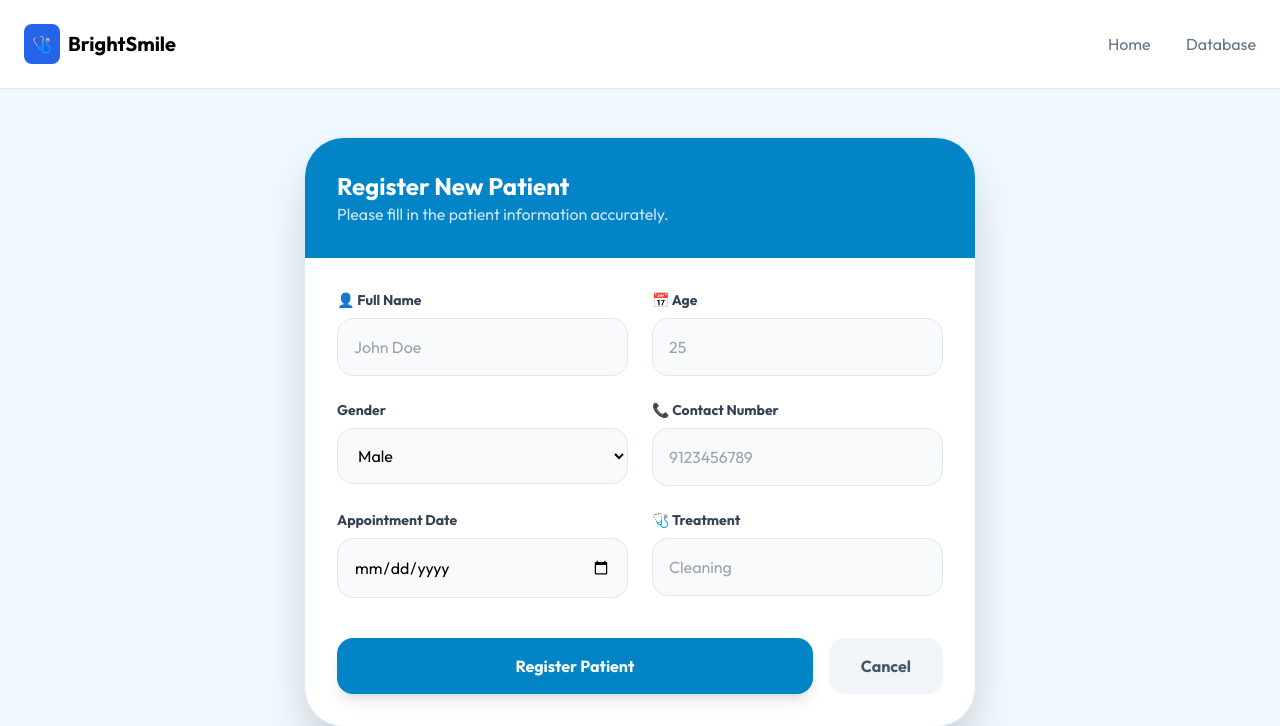
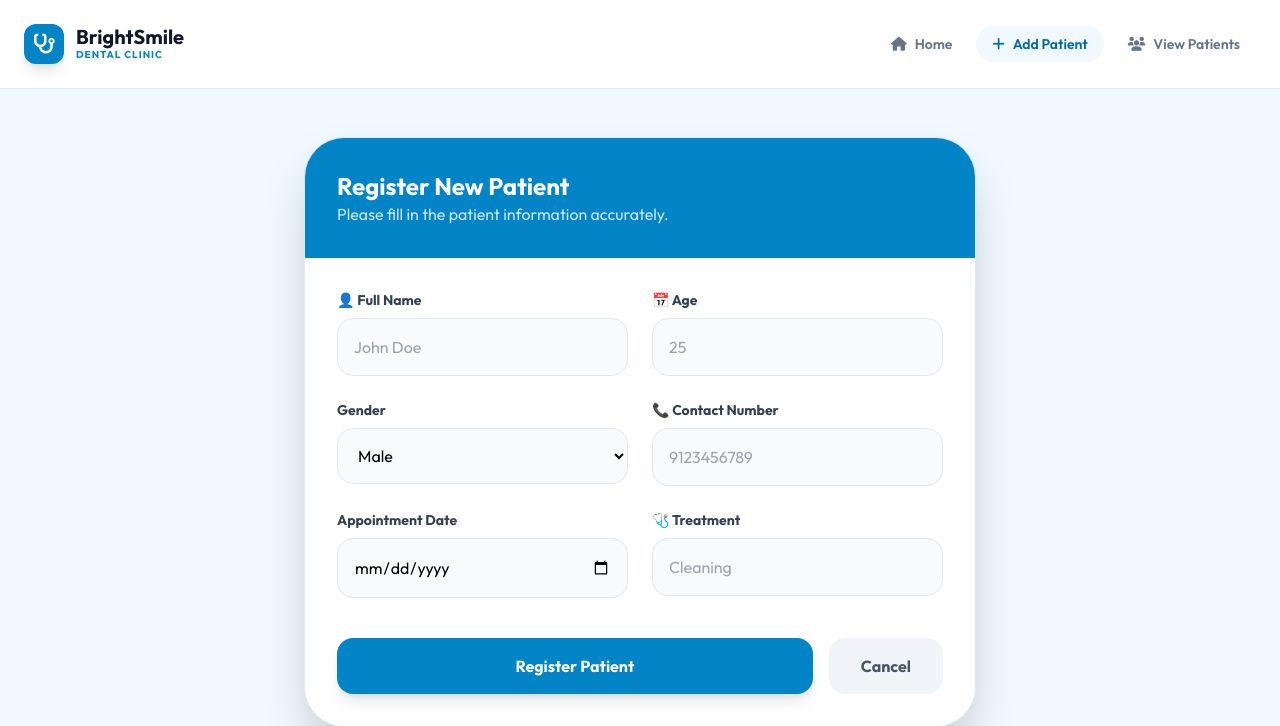
Before and after one commit to zelkam-cmd/catalan-caliuag-WST-PROJECT-BSIT2J-G1, a PHP site: page /add.php in a window 1280 px wide. Shown: the top 726 px of the page. Run offline with PHP 8.4, Linux system fonts and the light colour scheme; some libraries are stand-ins or nearby versions.

Commit message:
changed/added header.php

```diff
--- a/add.php
+++ b/add.php
@@ -9,18 +9,8 @@
     <style>body { font-family: 'Outfit', sans-serif; }</style>
 </head>
 <body class="bg-[#f0f9ff] min-h-screen flex flex-col">
-    <nav class="bg-white border-b p-6 sticky top-0 z-50">
-        <div class="max-w-7xl mx-auto flex justify-between items-center">
-            <div class="flex items-center gap-2">
-                <div class="bg-blue-600 p-2 rounded-lg text-white font-bold">🩺</div>
-                <h1 class="text-xl font-bold">BrightSmile</h1>
-            </div>
-            <div class="space-x-8 font-medium">
-                <a href="index.php" class="text-slate-500 hover:text-blue-600">Home</a>
-                <a href="view_patients.php" class="text-slate-500 hover:text-blue-600">Database</a>
-            </div>
-        </div>
-    </nav>
+    <?php include 'db_config.php'; ?>
+    <?php include 'header.php'; ?>
 
     <main class="flex-grow flex items-center justify-center py-12 px-6">
         <div class="max-w-2xl w-full bg-white rounded-[2.5rem] shadow-2xl border border-blue-100 overflow-hidden">
@@ -33,31 +23,30 @@
                 <div class="grid grid-cols-1 md:grid-cols-2 gap-6">
                     <div>
                         <label class="block text-sm font-bold text-slate-700 mb-2">👤 Full Name</label>
-                        <input type="text" name="name" placeholder="John Doe" class="w-full p-4 bg-slate-50 border border-slate-200 rounded-2xl focus:ring-2 focus:ring-blue-500 outline-none" required>
+                        <input type="text" name="name" placeholder="John Doe" class="w-full p-4 bg-slate-50 border border-slate-200 rounded-2xl outline-none" required>
                     </div>
                     <div>
                         <label class="block text-sm font-bold text-slate-700 mb-2">📅 Age</label>
-                        <input type="number" name="age" placeholder="25" class="w-full p-4 bg-slate-50 border border-slate-200 rounded-2xl focus:ring-2 focus:ring-blue-500 outline-none" required>
+                        <input type="number" name="age" placeholder="25" class="w-full p-4 bg-slate-50 border border-slate-200 rounded-2xl outline-none" required>
                     </div>
                     <div>
                         <label class="block text-sm font-bold text-slate-700 mb-2">Gender</label>
-                        <select name="gender" class="w-full p-4 bg-slate-50 border border-slate-200 rounded-2xl focus:ring-2 focus:ring-blue-500 outline-none">
+                        <select name="gender" class="w-full p-4 bg-slate-50 border border-slate-200 rounded-2xl outline-none">
                             <option>Male</option>
                             <option>Female</option>
-                            <option>Other</option>
                         </select>
                     </div>
                     <div>
                         <label class="block text-sm font-bold text-slate-700 mb-2">📞 Contact Number</label>
-                        <input type="text" name="contact" placeholder="9123456789" class="w-full p-4 bg-slate-50 border border-slate-200 rounded-2xl focus:ring-2 focus:ring-blue-500 outline-none">
+                        <input type="text" name="contact" placeholder="9123456789" class="w-full p-4 bg-slate-50 border border-slate-200 rounded-2xl outline-none">
                     </div>
                     <div>
                         <label class="block text-sm font-bold text-slate-700 mb-2">Appointment Date</label>
-                        <input type="date" name="appointment_date" class="w-full p-4 bg-slate-50 border border-slate-200 rounded-2xl focus:ring-2 focus:ring-blue-500 outline-none" required>
+                        <input type="date" name="appointment_date" class="w-full p-4 bg-slate-50 border border-slate-200 rounded-2xl outline-none" required>
                     </div>
                     <div>
                         <label class="block text-sm font-bold text-slate-700 mb-2">🩺 Treatment</label>
-                        <input type="text" name="service" placeholder="Cleaning" class="w-full p-4 bg-slate-50 border border-slate-200 rounded-2xl focus:ring-2 focus:ring-blue-500 outline-none" required>
+                        <input type="text" name="service" placeholder="Cleaning" class="w-full p-4 bg-slate-50 border border-slate-200 rounded-2xl outline-none" required>
                     </div>
                 </div>
 
--- a/header.php
+++ b/header.php
@@ -0,0 +1,54 @@
+<!DOCTYPE html>
+<html lang="en">
+<head>
+    <meta charset="UTF-8">
+    <meta name="viewport" content="width=device-width, initial-scale=1.0">
+    <script src="https://cdn.tailwindcss.com"></script>
+    <link href="https://fonts.googleapis.com/css2?family=Outfit:wght@300;400;500;600;700&display=swap" rel="stylesheet">
+    <link rel="stylesheet" href="https://cdnjs.cloudflare.com/ajax/libs/font-awesome/6.4.2/css/all.min.css">
+
+    <script>
+        tailwind.config = {
+            theme: {
+                extend: {
+                    fontFamily: { sans: ['Outfit', 'sans-serif'] },
+                    colors: { dental: { 50: '#f0f9ff', 600: '#0284c7', 700: '#0369a1' } }
+                }
+            }
+        }
+    </script>
+    <style>
+        body { font-family: 'Outfit', sans-serif; }
+        .nav-link-active { background-color: #f0f9ff; color: #0369a1; border-radius: 9999px; }
+    </style>
+</head>
+<body class="bg-dental-50 min-h-screen flex flex-col">
+    <?php $current_page = basename($_SERVER['PHP_SELF']); ?>
+
+    <nav class="bg-white border-b border-dental-100 p-6 sticky top-0 z-50">
+        <div class="max-w-7xl mx-auto flex justify-between items-center">
+            <a href="index.php" class="flex items-center gap-3">
+                <div class="w-10 h-10 bg-dental-600 rounded-xl flex items-center justify-center text-white shadow-lg">
+                    <i class="fa-solid fa-stethoscope text-xl"></i>
+                </div>
+                <div>
+                    <h1 class="text-xl font-bold text-slate-900 leading-none">BrightSmile</h1>
+                    <p class="text-[10px] uppercase tracking-widest text-dental-600 font-bold">Dental Clinic</p>
+                </div>
+            </a>
+
+            <div class="hidden md:flex items-center space-x-2">
+                <a href="index.php" class="flex items-center gap-2 px-4 py-2 text-sm font-semibold transition <?php echo ($current_page == 'index.php') ? 'nav-link-active' : 'text-slate-500 hover:text-dental-600'; ?>">
+                    <i class="fa-solid fa-house"></i> Home
+                </a>
+                <a href="add.php" class="flex items-center gap-2 px-4 py-2 text-sm font-semibold transition <?php echo ($current_page == 'add.php') ? 'nav-link-active' : 'text-slate-500 hover:text-dental-600'; ?>">
+                    <i class="fa-solid fa-plus"></i> Add Patient
+                </a>
+                <a href="view_patients.php" class="flex items-center gap-2 px-4 py-2 text-sm font-semibold transition <?php echo ($current_page == 'view_patients.php') ? 'nav-link-active' : 'text-slate-500 hover:text-dental-600'; ?>">
+                    <i class="fa-solid fa-users"></i> View Patients
+                </a>
+            </div>
+        </div>
+    </nav>
+    </body>
+</html>
```
Also changed, not shown: edit_patient.php (+2 -9 lines), index.php (+2 -31 lines), view_patients.php (+2 -12 lines).
